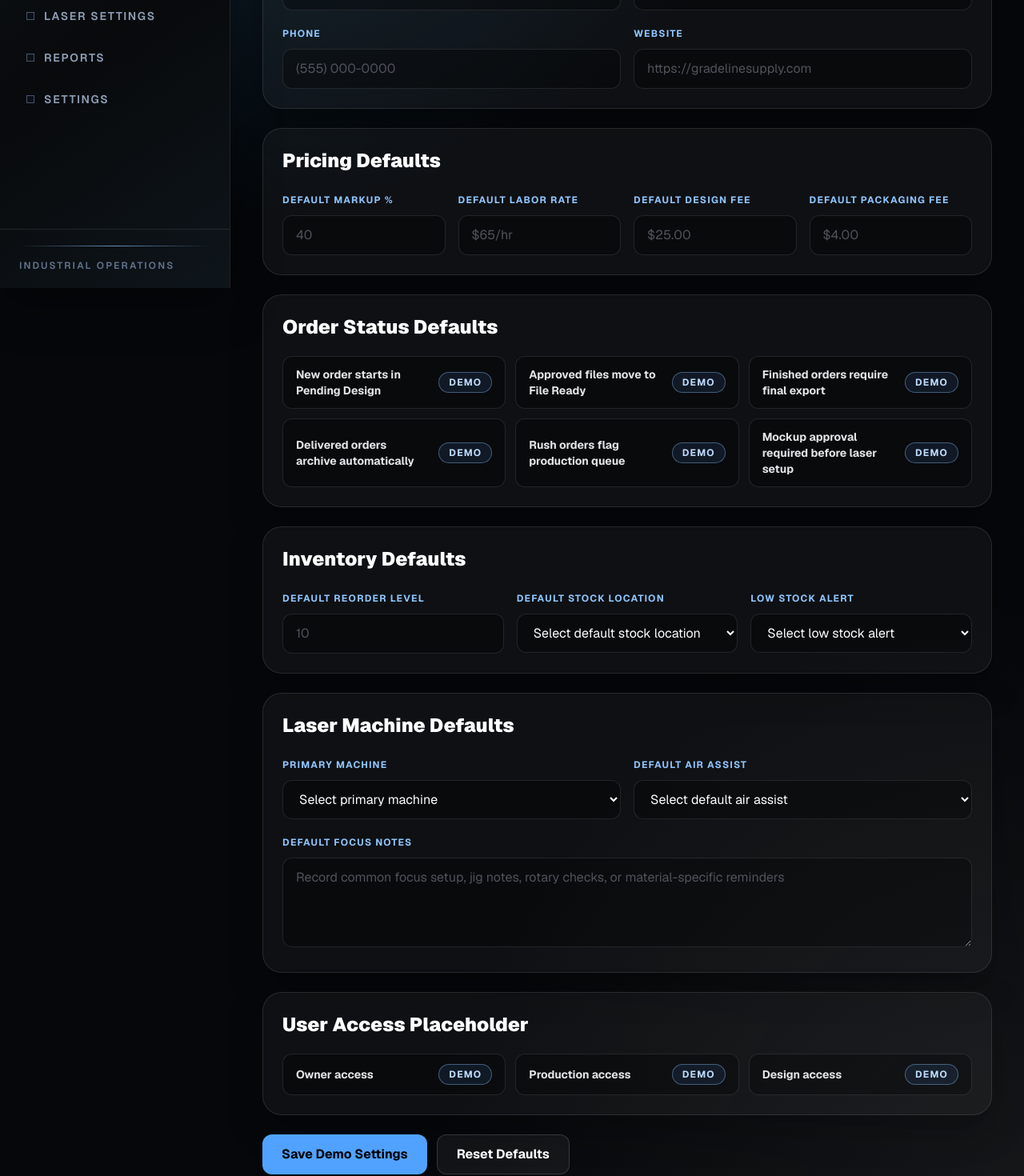
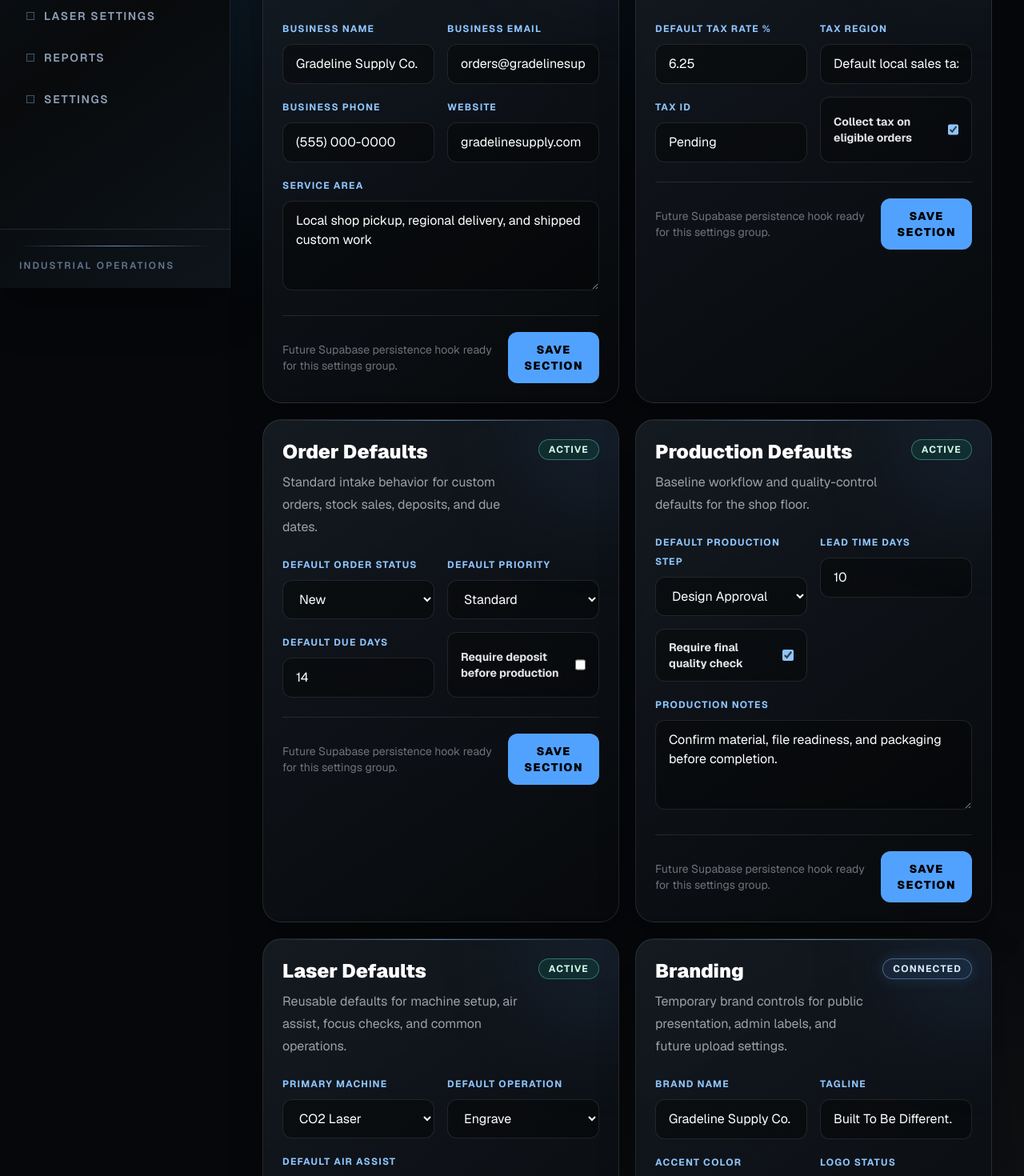
Before and after one commit to davemeeks64-hash/gradeline-supply, a Next.js app: page /admin/settings in a window 1280 px wide. Shown: the part 440-1910 px from the top of the page at 80% size. Built offline with nearby package versions, Linux system fonts and the light colour scheme.

Commit message:
feat: build admin settings page

```diff
--- a/src/app/admin/settings/page.tsx
+++ b/src/app/admin/settings/page.tsx
@@ -1,48 +1,156 @@
+"use client";
+
+import { useState } from "react";
 import Link from "next/link";
 import AdminLayout from "@/components/AdminLayout";
 
-const sectionClassName =
-  "rounded-3xl border border-white/10 bg-white/[0.04] p-5 shadow-[0_18px_45px_rgba(0,0,0,0.28)] md:p-6";
+type Status = "Connected" | "Active" | "Pending";
+
+type SettingsState = {
+  businessName: string;
+  businessEmail: string;
+  businessPhone: string;
+  website: string;
+  serviceArea: string;
+  taxRate: string;
+  taxRegion: string;
+  taxId: string;
+  collectTax: boolean;
+  defaultOrderStatus: string;
+  defaultPriority: string;
+  defaultDueDays: string;
+  requireDeposit: boolean;
+  defaultProductionStep: string;
+  leadTimeDays: string;
+  requireQualityCheck: boolean;
+  productionNotes: string;
+  primaryMachine: string;
+  defaultOperation: string;
+  defaultAirAssist: string;
+  focusNotes: string;
+  brandName: string;
+  tagline: string;
+  accentColor: string;
+  logoStatus: string;
+};
+
+type TextSettingKey = {
+  [Key in keyof SettingsState]: SettingsState[Key] extends string ? Key : never;
+}[keyof SettingsState];
+
+type BooleanSettingKey = {
+  [Key in keyof SettingsState]: SettingsState[Key] extends boolean
+    ? Key
+    : never;
+}[keyof SettingsState];
+
+const initialSettings: SettingsState = {
+  businessName: "Gradeline Supply Co.",
+  businessEmail: "orders@gradelinesupply.com",
+  businessPhone: "(555) 000-0000",
+  website: "gradelinesupply.com",
+  serviceArea: "Local shop pickup, regional delivery, and shipped custom work",
+  taxRate: "6.25",
+  taxRegion: "Default local sales tax",
+  taxId: "Pending",
+  collectTax: true,
+  defaultOrderStatus: "New",
+  defaultPriority: "Standard",
+  defaultDueDays: "14",
+  requireDeposit: false,
+  defaultProductionStep: "Design Approval",
+  leadTimeDays: "10",
+  requireQualityCheck: true,
+  productionNotes: "Confirm material, file readiness, and packaging before completion.",
+  primaryMachine: "CO2 Laser",
+  defaultOperation: "Engrave",
+  defaultAirAssist: "Medium",
+  focusNotes: "Verify material thickness and jig position before each run.",
+  brandName: "Gradeline Supply Co.",
+  tagline: "Built To Be Different.",
+  accentColor: "Steel Blue",
+  logoStatus: "Temporary logo connected",
+};
+
+const statusClassNames: Record<Status, string> = {
+  Connected:
+    "border-blue-300/40 bg-blue-400/10 text-blue-100 shadow-[0_0_18px_rgba(96,165,250,0.16)]",
+  Active: "border-emerald-300/40 bg-emerald-400/10 text-emerald-100",
+  Pending: "border-amber-300/40 bg-amber-400/10 text-amber-100",
+};
+
+const cardClassName =
+  "relative overflow-hidden rounded-3xl border border-white/10 bg-[linear-gradient(145deg,rgba(24,31,38,0.82),rgba(7,9,12,0.97))] p-5 shadow-[0_18px_45px_rgba(0,0,0,0.3)] md:p-6";
 
 const labelClassName =
   "text-xs font-bold uppercase tracking-widest text-blue-300";
 
 const inputClassName =
-  "mt-2 w-full rounded-xl border border-white/10 bg-black/30 px-4 py-3 text-white outline-none transition placeholder:text-zinc-600 focus:border-blue-300/60 focus:bg-black/45";
+  "mt-2 w-full rounded-xl border border-white/10 bg-black/35 px-4 py-3 text-white outline-none transition placeholder:text-zinc-600 focus:border-blue-300/60 focus:bg-black/50";
+
+function StatusBadge({ status }: { status: Status }) {
+  return (
+    <span
+      className={`inline-flex rounded-full border px-3 py-1 text-xs font-bold uppercase tracking-widest ${statusClassNames[status]}`}
+    >
+      {status}
+    </span>
+  );
+}
 
 function TextField({
   label,
-  placeholder,
+  name,
+  onChange,
   type = "text",
+  value,
 }: {
   label: string;
-  placeholder: string;
+  name: TextSettingKey;
+  onChange: (name: TextSettingKey, value: string) => void;
   type?: string;
+  value: string;
 }) {
   return (
     <label className="block">
       <span className={labelClassName}>{label}</span>
-      <input className={inputClassName} type={type} placeholder={placeholder} />
+      <input
+        className={inputClassName}
+        name={name}
+        type={type}
+        value={value}
+        onChange={(event) => onChange(name, event.target.value)}
+      />
     </label>
   );
 }
 
 function SelectField({
   label,
+  name,
+  onChange,
   options,
+  value,
 }: {
   label: string;
+  name: TextSettingKey;
+  onChange: (name: TextSettingKey, value: string) => void;
   options: string[];
+  value: string;
 }) {
   return (
     <label className="block">
       <span className={labelClassName}>{label}</span>
-      <select className={inputClassName} defaultValue="">
-        <option value="" disabled>
-          Select {label.toLowerCase()}
+      <select
+        className={inputClassName}
+        name={name}
+        value={value}
+        onChange={(event) => onChange(name, event.target.value)}
+      >
+        {options.map((option) => (
+          <option key={option} value={option}>
+            {option}
           </option>
-        {options.map((option) => (
-          <option key={option}>{option}</option>
         ))}
       </select>
     </label>
@@ -51,48 +159,143 @@ function SelectField({
 
 function TextAreaField({
   label,
-  placeholder,
+  name,
+  onChange,
+  value,
 }: {
   label: string;
-  placeholder: string;
+  name: TextSettingKey;
+  onChange: (name: TextSettingKey, value: string) => void;
+  value: string;
 }) {
   return (
     <label className="block">
       <span className={labelClassName}>{label}</span>
       <textarea
         className={`${inputClassName} min-h-28 resize-y`}
-        placeholder={placeholder}
+        name={name}
+        value={value}
+        onChange={(event) => onChange(name, event.target.value)}
       />
     </label>
   );
 }
 
-function TogglePlaceholder({ label }: { label: string }) {
+function ToggleField({
+  checked,
+  label,
+  name,
+  onChange,
+}: {
+  checked: boolean;
+  label: string;
+  name: BooleanSettingKey;
+  onChange: (name: BooleanSettingKey, value: boolean) => void;
+}) {
   return (
-    <div className="flex items-center justify-between gap-4 rounded-xl border border-white/10 bg-black/30 px-4 py-3">
+    <label className="flex items-center justify-between gap-4 rounded-xl border border-white/10 bg-black/30 px-4 py-3">
       <span className="text-sm font-bold text-zinc-200">{label}</span>
-      <span className="rounded-full border border-blue-300/40 bg-blue-400/10 px-3 py-1 text-xs font-bold uppercase tracking-widest text-blue-200">
-        Demo
+      <input
+        className="h-5 w-5 accent-blue-300"
+        name={name}
+        type="checkbox"
+        checked={checked}
+        onChange={(event) => onChange(name, event.target.checked)}
+      />
+    </label>
+  );
+}
+
+function SettingsCard({
+  children,
+  description,
+  isSaved,
+  onSave,
+  status,
+  title,
+}: {
+  children: React.ReactNode;
+  description: string;
+  isSaved: boolean;
+  onSave: () => void;
+  status: Status;
+  title: string;
+}) {
+  return (
+    <section className={cardClassName}>
+      <div className="pointer-events-none absolute inset-x-0 top-0 h-px bg-gradient-to-r from-transparent via-blue-300/60 to-transparent" />
+      <div className="pointer-events-none absolute -right-16 -top-16 h-44 w-44 rounded-full bg-blue-400/10 blur-3xl" />
+
+      <div className="relative flex flex-col gap-4 sm:flex-row sm:items-start sm:justify-between">
+        <div>
+          <h2 className="text-2xl font-black text-white">{title}</h2>
+          <p className="mt-2 max-w-2xl leading-7 text-zinc-400">
+            {description}
+          </p>
+        </div>
+        <StatusBadge status={status} />
+      </div>
+
+      <div className="relative mt-5 grid gap-4">{children}</div>
+
+      <div className="relative mt-6 flex flex-col gap-3 border-t border-white/10 pt-5 sm:flex-row sm:items-center sm:justify-between">
+        <p className="text-sm text-zinc-500">
+          Future Supabase persistence hook ready for this settings group.
+        </p>
+        <div className="flex flex-col gap-3 sm:flex-row sm:items-center">
+          {isSaved && (
+            <span className="text-sm font-semibold text-blue-200">
+              Settings saved locally.
             </span>
+          )}
+          <button
+            type="button"
+            onClick={onSave}
+            className="rounded-xl bg-blue-400 px-5 py-3 text-sm font-black uppercase tracking-widest text-black transition hover:bg-blue-300"
+          >
+            Save Section
+          </button>
         </div>
+      </div>
+    </section>
   );
 }
 
 export default function AdminSettingsPage() {
+  const [settings, setSettings] = useState(initialSettings);
+  const [savedSection, setSavedSection] = useState("");
+
+  function updateTextSetting(name: TextSettingKey, value: string) {
+    setSettings((current) => ({ ...current, [name]: value }));
+    setSavedSection("");
+  }
+
+  function updateBooleanSetting(name: BooleanSettingKey, value: boolean) {
+    setSettings((current) => ({ ...current, [name]: value }));
+    setSavedSection("");
+  }
+
+  function saveSection(section: string) {
+    setSavedSection(section);
+  }
+
   return (
     <AdminLayout activeHref="/admin/settings">
-          <div className="rounded-3xl border border-white/10 bg-gradient-to-br from-zinc-950 via-zinc-900 to-blue-950/40 p-6 shadow-2xl md:p-8">
-            <div className="flex flex-col gap-5 md:flex-row md:items-end md:justify-between">
+      <section className="relative overflow-hidden rounded-3xl border border-white/10 bg-gradient-to-br from-zinc-950 via-zinc-900 to-blue-950/40 p-6 shadow-2xl md:p-8">
+        <div className="absolute -right-20 -top-24 h-64 w-64 rounded-full bg-blue-400/10 blur-3xl" />
+        <div className="absolute inset-x-0 top-0 h-px bg-gradient-to-r from-transparent via-blue-300/70 to-transparent" />
+        <div className="relative flex flex-col gap-5 md:flex-row md:items-end md:justify-between">
           <div>
             <p className="text-sm font-bold uppercase tracking-widest text-blue-300">
               Gradeline Admin
             </p>
-                <h1 className="mt-3 text-4xl font-black md:text-6xl">
+            <h1 className="mt-3 max-w-4xl text-4xl font-black tracking-tight text-white drop-shadow-[0_0_18px_rgba(96,165,250,0.18)] md:text-6xl">
               Settings
             </h1>
             <p className="mt-4 max-w-2xl text-lg leading-8 text-zinc-300">
-                  Static demo controls for business details, pricing defaults,
-                  order flow, inventory rules, machines, and user access.
+              Configure shop identity, tax rules, order defaults, production
+              behavior, laser defaults, and brand settings for future
+              persistence.
             </p>
           </div>
 
@@ -103,120 +306,243 @@ export default function AdminSettingsPage() {
             Back to Dashboard
           </Link>
         </div>
-          </div>
+      </section>
 
-          <form className="mt-6 grid gap-6">
-            <section className={sectionClassName}>
-              <h2 className="text-2xl font-black">Business Profile</h2>
-              <div className="mt-5 grid gap-4 md:grid-cols-2">
+      <div className="mt-6 grid gap-5 xl:grid-cols-2">
+        <SettingsCard
+          title="Business Information"
+          description="Primary public-facing details for quotes, invoices, and customer communication."
+          status="Connected"
+          isSaved={savedSection === "Business Information"}
+          onSave={() => saveSection("Business Information")}
+        >
+          <div className="grid gap-4 md:grid-cols-2">
             <TextField
               label="Business Name"
-                  placeholder="Gradeline Supply Co."
+              name="businessName"
+              value={settings.businessName}
+              onChange={updateTextSetting}
             />
             <TextField
-                  label="Email"
-                  placeholder="orders@gradelinesupply.com"
+              label="Business Email"
+              name="businessEmail"
               type="email"
+              value={settings.businessEmail}
+              onChange={updateTextSetting}
             />
-                <TextField label="Phone" placeholder="(555) 000-0000" />
+            <TextField
+              label="Business Phone"
+              name="businessPhone"
+              value={settings.businessPhone}
+              onChange={updateTextSetting}
+            />
             <TextField
               label="Website"
-                  placeholder="https://gradelinesupply.com"
-                  type="url"
+              name="website"
+              value={settings.website}
+              onChange={updateTextSetting}
             />
           </div>
-            </section>
+          <TextAreaField
+            label="Service Area"
+            name="serviceArea"
+            value={settings.serviceArea}
+            onChange={updateTextSetting}
+          />
+        </SettingsCard>
 
-            <section className={sectionClassName}>
-              <h2 className="text-2xl font-black">Pricing Defaults</h2>
-              <div className="mt-5 grid gap-4 md:grid-cols-2 lg:grid-cols-4">
-                <TextField label="Default Markup %" placeholder="40" />
-                <TextField label="Default Labor Rate" placeholder="$65/hr" />
-                <TextField label="Default Design Fee" placeholder="$25.00" />
-                <TextField label="Default Packaging Fee" placeholder="$4.00" />
+        <SettingsCard
+          title="Tax Settings"
+          description="Demo tax defaults that can later connect to order totals and invoice calculations."
+          status="Pending"
+          isSaved={savedSection === "Tax Settings"}
+          onSave={() => saveSection("Tax Settings")}
+        >
+          <div className="grid gap-4 md:grid-cols-2">
+            <TextField
+              label="Default Tax Rate %"
+              name="taxRate"
+              type="number"
+              value={settings.taxRate}
+              onChange={updateTextSetting}
+            />
+            <TextField
+              label="Tax Region"
+              name="taxRegion"
+              value={settings.taxRegion}
+              onChange={updateTextSetting}
+            />
+            <TextField
+              label="Tax ID"
+              name="taxId"
+              value={settings.taxId}
+              onChange={updateTextSetting}
+            />
+            <ToggleField
+              label="Collect tax on eligible orders"
+              name="collectTax"
+              checked={settings.collectTax}
+              onChange={updateBooleanSetting}
+            />
           </div>
-            </section>
+        </SettingsCard>
 
-            <section className={sectionClassName}>
-              <h2 className="text-2xl font-black">Order Status Defaults</h2>
-              <div className="mt-5 grid gap-3 md:grid-cols-2 lg:grid-cols-3">
-                {[
-                  "New order starts in Pending Design",
-                  "Approved files move to File Ready",
-                  "Finished orders require final export",
-                  "Delivered orders archive automatically",
-                  "Rush orders flag production queue",
-                  "Mockup approval required before laser setup",
-                ].map((setting) => (
-                  <TogglePlaceholder key={setting} label={setting} />
-                ))}
-              </div>
-            </section>
-
-            <section className={sectionClassName}>
-              <h2 className="text-2xl font-black">Inventory Defaults</h2>
-              <div className="mt-5 grid gap-4 md:grid-cols-2 lg:grid-cols-3">
-                <TextField label="Default Reorder Level" placeholder="10" />
+        <SettingsCard
+          title="Order Defaults"
+          description="Standard intake behavior for custom orders, stock sales, deposits, and due dates."
+          status="Active"
+          isSaved={savedSection === "Order Defaults"}
+          onSave={() => saveSection("Order Defaults")}
+        >
+          <div className="grid gap-4 md:grid-cols-2">
             <SelectField
-                  label="Default Stock Location"
-                  options={["Rack A", "Rack B", "Flat Bin", "Cabinet", "Shelf"]}
+              label="Default Order Status"
+              name="defaultOrderStatus"
+              value={settings.defaultOrderStatus}
+              onChange={updateTextSetting}
+              options={["New", "Pending Design", "Approved", "In Production"]}
             />
             <SelectField
-                  label="Low Stock Alert"
-                  options={["Enabled", "Disabled"]}
+              label="Default Priority"
+              name="defaultPriority"
+              value={settings.defaultPriority}
+              onChange={updateTextSetting}
+              options={["Standard", "Rush", "Event Deadline", "Hold"]}
+            />
+            <TextField
+              label="Default Due Days"
+              name="defaultDueDays"
+              type="number"
+              value={settings.defaultDueDays}
+              onChange={updateTextSetting}
+            />
+            <ToggleField
+              label="Require deposit before production"
+              name="requireDeposit"
+              checked={settings.requireDeposit}
+              onChange={updateBooleanSetting}
             />
           </div>
-            </section>
+        </SettingsCard>
 
-            <section className={sectionClassName}>
-              <h2 className="text-2xl font-black">Laser Machine Defaults</h2>
-              <div className="mt-5 grid gap-4 md:grid-cols-2">
+        <SettingsCard
+          title="Production Defaults"
+          description="Baseline workflow and quality-control defaults for the shop floor."
+          status="Active"
+          isSaved={savedSection === "Production Defaults"}
+          onSave={() => saveSection("Production Defaults")}
+        >
+          <div className="grid gap-4 md:grid-cols-2">
+            <SelectField
+              label="Default Production Step"
+              name="defaultProductionStep"
+              value={settings.defaultProductionStep}
+              onChange={updateTextSetting}
+              options={[
+                "Design Approval",
+                "File Ready",
+                "Material Pulled",
+                "Laser Setup",
+                "In Production",
+                "Finish / Pack",
+              ]}
+            />
+            <TextField
+              label="Lead Time Days"
+              name="leadTimeDays"
+              type="number"
+              value={settings.leadTimeDays}
+              onChange={updateTextSetting}
+            />
+            <ToggleField
+              label="Require final quality check"
+              name="requireQualityCheck"
+              checked={settings.requireQualityCheck}
+              onChange={updateBooleanSetting}
+            />
+          </div>
+          <TextAreaField
+            label="Production Notes"
+            name="productionNotes"
+            value={settings.productionNotes}
+            onChange={updateTextSetting}
+          />
+        </SettingsCard>
+
+        <SettingsCard
+          title="Laser Defaults"
+          description="Reusable defaults for machine setup, air assist, focus checks, and common operations."
+          status="Active"
+          isSaved={savedSection === "Laser Defaults"}
+          onSave={() => saveSection("Laser Defaults")}
+        >
+          <div className="grid gap-4 md:grid-cols-2">
             <SelectField
               label="Primary Machine"
-                  options={[
-                    "CO2 100W",
-                    "Fiber 40W",
-                    "Diode 20W",
-                    "Rotary Station",
-                  ]}
+              name="primaryMachine"
+              value={settings.primaryMachine}
+              onChange={updateTextSetting}
+              options={["CO2 Laser", "Fiber Laser", "Diode Laser", "Rotary Station"]}
+            />
+            <SelectField
+              label="Default Operation"
+              name="defaultOperation"
+              value={settings.defaultOperation}
+              onChange={updateTextSetting}
+              options={["Engrave", "Cut", "Score", "Mark"]}
             />
             <SelectField
               label="Default Air Assist"
+              name="defaultAirAssist"
+              value={settings.defaultAirAssist}
+              onChange={updateTextSetting}
               options={["Off", "Low", "Medium", "High"]}
             />
-                <div className="md:col-span-2">
+          </div>
           <TextAreaField
             label="Default Focus Notes"
-                    placeholder="Record common focus setup, jig notes, rotary checks, or material-specific reminders"
+            name="focusNotes"
+            value={settings.focusNotes}
+            onChange={updateTextSetting}
+          />
+        </SettingsCard>
+
+        <SettingsCard
+          title="Branding"
+          description="Temporary brand controls for public presentation, admin labels, and future upload settings."
+          status="Connected"
+          isSaved={savedSection === "Branding"}
+          onSave={() => saveSection("Branding")}
+        >
+          <div className="grid gap-4 md:grid-cols-2">
+            <TextField
+              label="Brand Name"
+              name="brandName"
+              value={settings.brandName}
+              onChange={updateTextSetting}
+            />
+            <TextField
+              label="Tagline"
+              name="tagline"
+              value={settings.tagline}
+              onChange={updateTextSetting}
+            />
+            <SelectField
+              label="Accent Color"
+              name="accentColor"
+              value={settings.accentColor}
+              onChange={updateTextSetting}
+              options={["Steel Blue", "Graphite", "Cool White", "Shop Amber"]}
+            />
+            <TextField
+              label="Logo Status"
+              name="logoStatus"
+              value={settings.logoStatus}
+              onChange={updateTextSetting}
             />
           </div>
+        </SettingsCard>
       </div>
-            </section>
-
-            <section className={sectionClassName}>
-              <h2 className="text-2xl font-black">User Access Placeholder</h2>
-              <div className="mt-5 grid gap-3 md:grid-cols-3">
-                <TogglePlaceholder label="Owner access" />
-                <TogglePlaceholder label="Production access" />
-                <TogglePlaceholder label="Design access" />
-              </div>
-            </section>
-
-            <div className="flex flex-col gap-3 sm:flex-row">
-              <button
-                type="button"
-                className="rounded-xl bg-blue-400 px-6 py-3 font-bold text-black transition hover:bg-blue-300"
-              >
-                Save Demo Settings
-              </button>
-              <button
-                type="button"
-                className="rounded-xl border border-white/15 bg-white/5 px-6 py-3 font-bold text-white transition hover:border-blue-300/40 hover:bg-blue-400/10"
-              >
-                Reset Defaults
-              </button>
-            </div>
-          </form>
     </AdminLayout>
   );
 }
```
Lines whose indentation alone changed are shown as unchanged.
